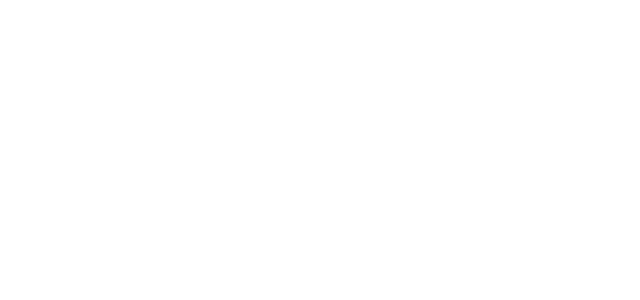
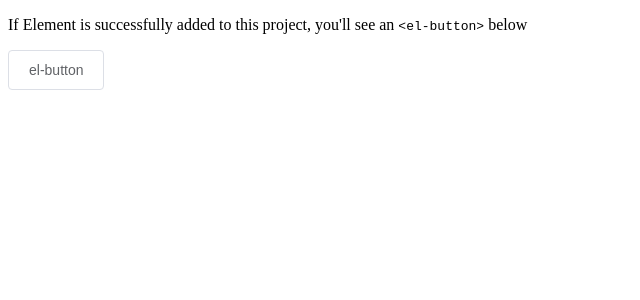
Before and after one commit to ThreeMint/Mistmogumall, a Vue app: page / in a window 1280 px wide. Shown: the top 300 px of the page, without its empty margins (0-640 px from the left). Built offline with nearby package versions, Linux system fonts and the light colour scheme.

Commit message:
ti20324-1

```diff
--- a/babel.config.js
+++ b/babel.config.js
@@ -1,5 +1,14 @@
 module.exports = {
-  presets: [
-    '@vue/cli-plugin-babel/preset'
+  "presets": [
+    "@vue/cli-plugin-babel/preset"
+  ],
+  "plugins": [
+    [
+      "component",
+      {
+        "libraryName": "element-ui",
+        "styleLibraryName": "theme-chalk"
+      }
+    ]
   ]
 }
--- a/package.json
+++ b/package.json
@@ -8,11 +8,14 @@
   },
   "dependencies": {
     "core-js": "^3.6.4",
+    "element-ui": "^2.4.5",
     "vue": "^2.6.11"
   },
   "devDependencies": {
     "@vue/cli-plugin-babel": "^4.2.0",
     "@vue/cli-service": "^4.2.0",
+    "babel-plugin-component": "^1.1.1",
+    "vue-cli-plugin-element": "^1.0.1",
     "vue-template-compiler": "^2.6.11"
   }
 }
--- a/src/App.vue
+++ b/src/App.vue
@@ -1,12 +1,20 @@
 <template>
   <div id="app">
+    <div>
+      <p>
+        If Element is successfully added to this project, you'll see an
+        <code v-text="'<el-button>'"></code>
+        below
+      </p>
+      <el-button>el-button</el-button>
+    </div>
   </div>
 </template>
 
 <script>
 
 export default {
-  name: 'App',
+  name: 'app',
   components: {
 
   }
@@ -14,5 +22,5 @@
 </script>
 
 <style>
-  @import "./assets/css/base.css";
+
 </style>
--- a/src/main.js
+++ b/src/main.js
@@ -1,5 +1,6 @@
 import Vue from 'vue'
 import App from './App.vue'
+import './plugins/element.js'
 
 Vue.config.productionTip = false
 
--- /dev/null
+++ b/src/plugins/element.js
@@ -0,0 +1,4 @@
+import Vue from 'vue'
+import { Button } from 'element-ui'
+
+Vue.use(Button)
```
Also changed, not shown: 1 other file (tests, documents, lock files or other folders).
